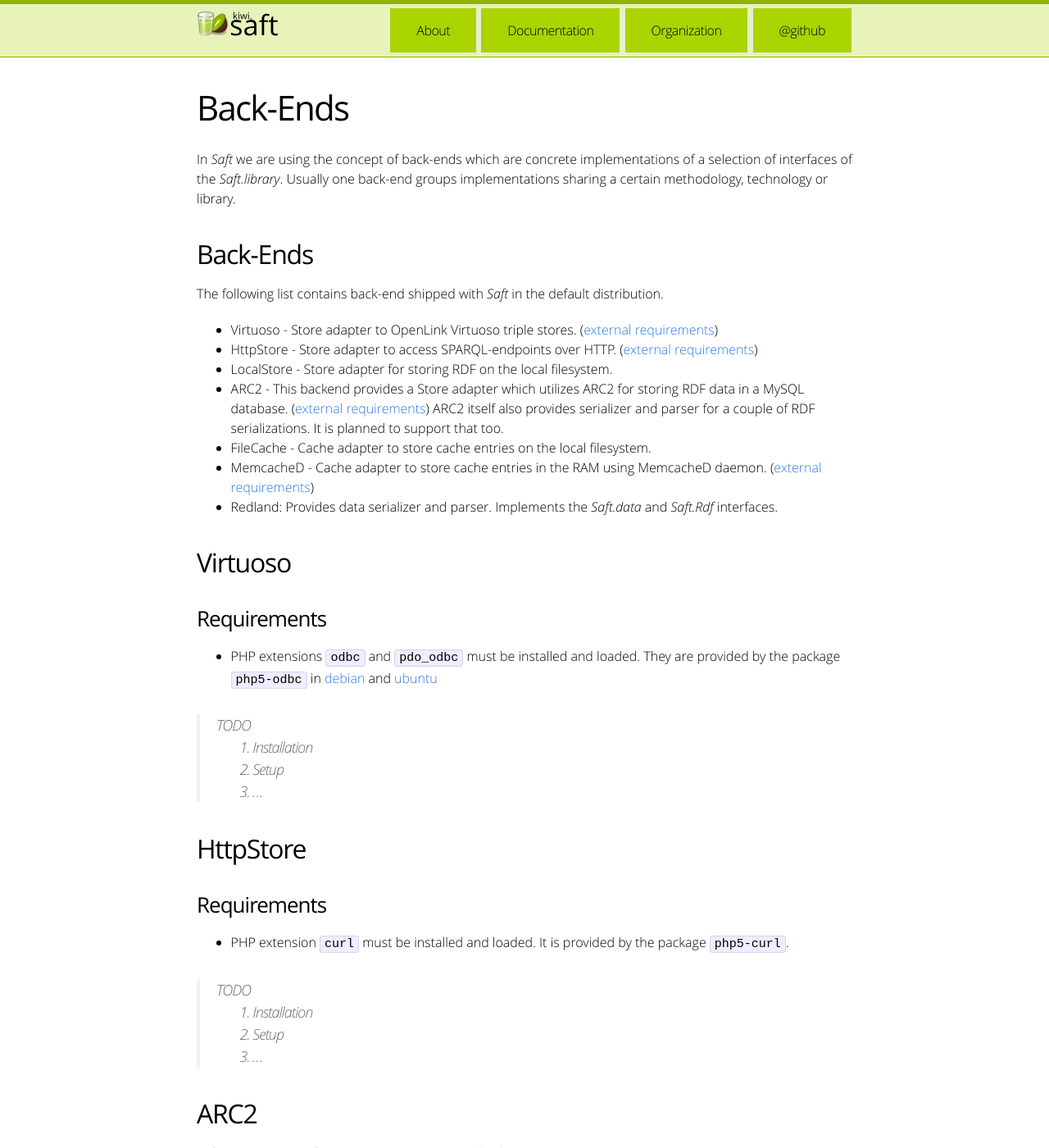
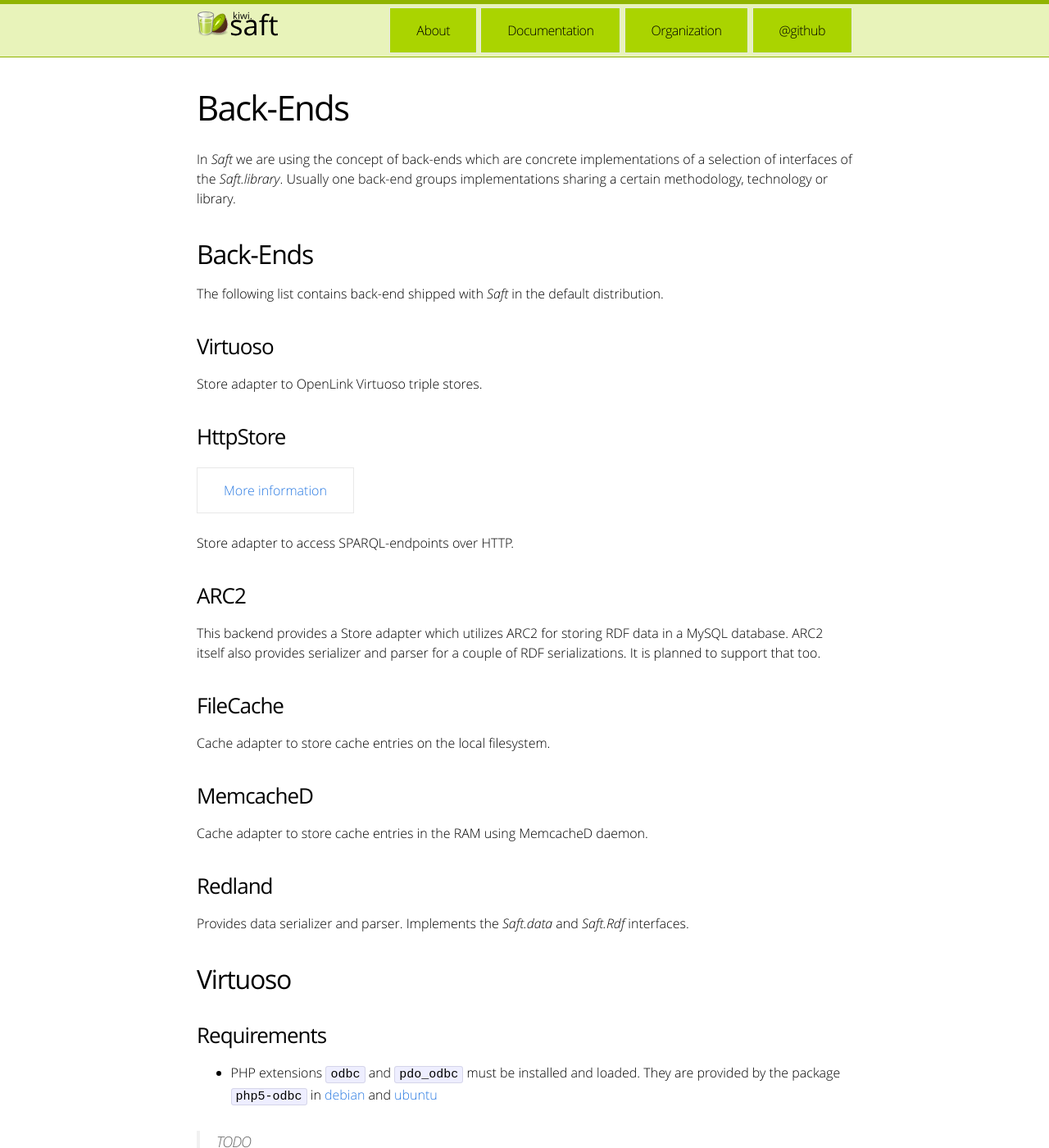
Before and after one commit to SaftIng/safting.github.io, a Jekyll site: the page built from doc/phpframework/backends.md, in a window 1280 px wide and 1400 px high. Shown: the whole window at 82% size. Built offline with Jekyll 4.4.1, drawn with Linux system fonts in a browser that asks for light colours.

Commit message:
Update backends.md

```diff
--- a/doc/phpframework/backends.md
+++ b/doc/phpframework/backends.md
@@ -9,13 +9,31 @@ In _Saft_ we are using the concept of back-ends which are concrete implementatio
 
 The following list contains back-end shipped with _Saft_ in the default distribution.
 
-- Virtuoso - Store adapter to OpenLink Virtuoso triple stores. ([external requirements](#virtuoso))
-- HttpStore - Store adapter to access SPARQL-endpoints over HTTP. ([external requirements](#httpstore))
-- LocalStore - Store adapter for storing RDF on the local filesystem.
-- ARC2 - This backend provides a Store adapter which utilizes ARC2 for storing RDF data in a MySQL database. ([external requirements](#arc2)) ARC2 itself also provides serializer and parser for a couple of RDF serializations. It is planned to support that too.
-- FileCache - Cache adapter to store cache entries on the local filesystem.
-- MemcacheD - Cache adapter to store cache entries in the RAM using MemcacheD daemon. ([external requirements](#memcached))
-- Redland: Provides data serializer and parser. Implements the _Saft.data_ and _Saft.Rdf_ interfaces.
+### Virtuoso
+
+Store adapter to OpenLink Virtuoso triple stores.
+
+### HttpStore
+
+<a class="btn" href="rdf">More information</a>
+
+Store adapter to access SPARQL-endpoints over HTTP.
+
+### ARC2
+
+This backend provides a Store adapter which utilizes ARC2 for storing RDF data in a MySQL database. ARC2 itself also provides serializer and parser for a couple of RDF serializations. It is planned to support that too.
+
+### FileCache
+
+Cache adapter to store cache entries on the local filesystem.
+
+### MemcacheD
+
+Cache adapter to store cache entries in the RAM using MemcacheD daemon.
+
+### Redland
+
+Provides data serializer and parser. Implements the _Saft.data_ and _Saft.Rdf_ interfaces.
 
 ## Virtuoso
 
```
